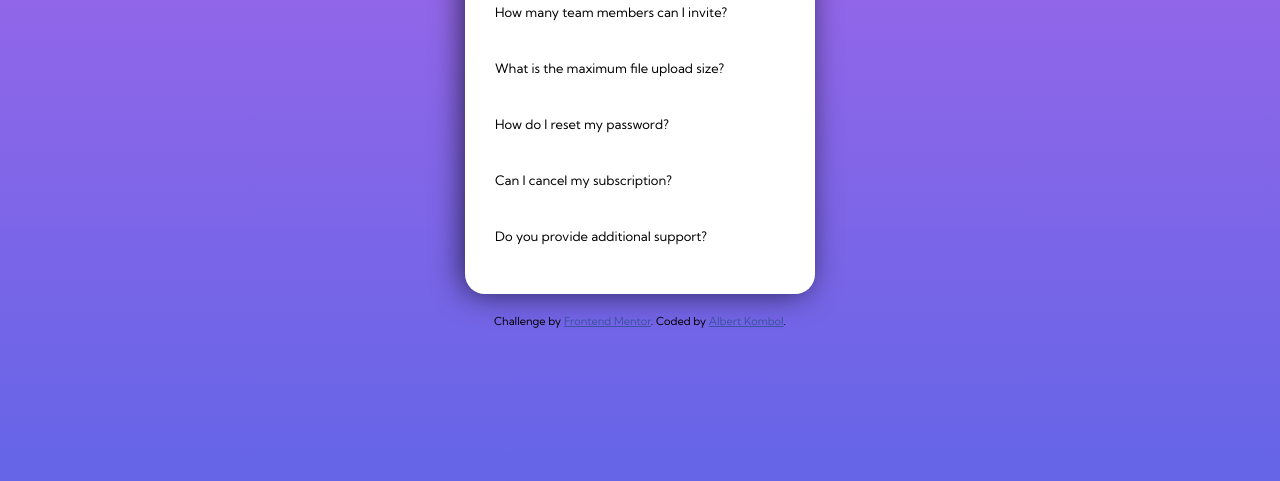
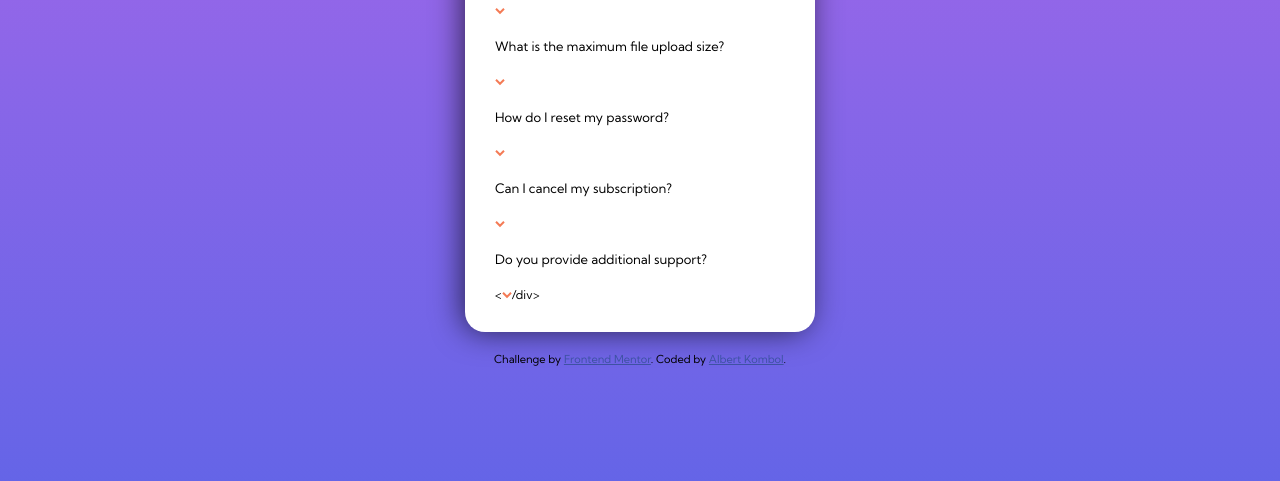
Before and after one commit to kalush89/faq-accordion-card-main, a plain HTML site: page index.html in a window 1280 px wide. Shown: the part 319-800 px from the top of the page. Drawn offline with Linux system fonts and the light colour scheme.

Commit message:
Add arrow icon

```diff
--- a/index.html
+++ b/index.html
@@ -21,21 +21,21 @@
     </section>
     <section class="split-right">
       <h1>FAQ</h1>
-      <p id="qtn1">How many team members can I invite?</p>
+      <div class="qtn"><p id="qtn1">How many team members can I invite?</p><img src="./images/icon-arrow-down.svg" alt=""></div>
       <span id="ans1">You can invite up to 2 additional users on the Free plan. There is no limit on
         team members for the Premium plan.</span>
 
-      <p class="qtn2">What is the maximum file upload size?</p>
+      <div class="qtn"><p class="qtn2">What is the maximum file upload size?</p><img src="./images/icon-arrow-down.svg" alt=""></div>
       <span class="ans2">No more than 2GB. All files in your account must fit your allotted storage space.</span>
 
-      <p class="qtn3">How do I reset my password?</p>
+      <div class="qtn"><p class="qtn3">How do I reset my password?</p><img src="./images/icon-arrow-down.svg" alt=""></div>
       <span class="ans3">Click “Forgot password” from the login page or “Change password” from your profile page.
         A reset link will be emailed to you.</span>
 
-      <p class="qtn4">Can I cancel my subscription?</p>
+      <div class="qtn"><p class="qtn4">Can I cancel my subscription?</p><img src="./images/icon-arrow-down.svg" alt=""></div>
       <span class="ans4">Yes! Send us a message and we’ll process your request no questions asked.</span>
 
-      <p class="qtn5">Do you provide additional support?</p>
+      <div class="qtn"><p class="qtn5">Do you provide additional support?</p><<img src="./images/icon-arrow-down.svg" alt="">/div>
       <span class="ans5">Chat and email support is available 24/7. Phone lines are open during normal business hours.</span>
     </section>
   </main>
@@ -43,5 +43,8 @@
     Challenge by <a href="https://www.frontendmentor.io?ref=challenge" target="_blank">Frontend Mentor</a>.
     Coded by <a href="#">Albert Kombol</a>.
   </div>
+  <script>
+
+  </script>
 </body>
 </html>
```
